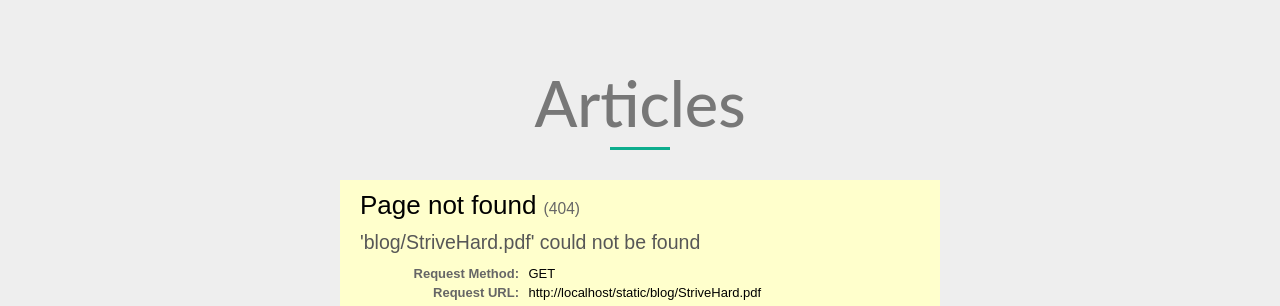
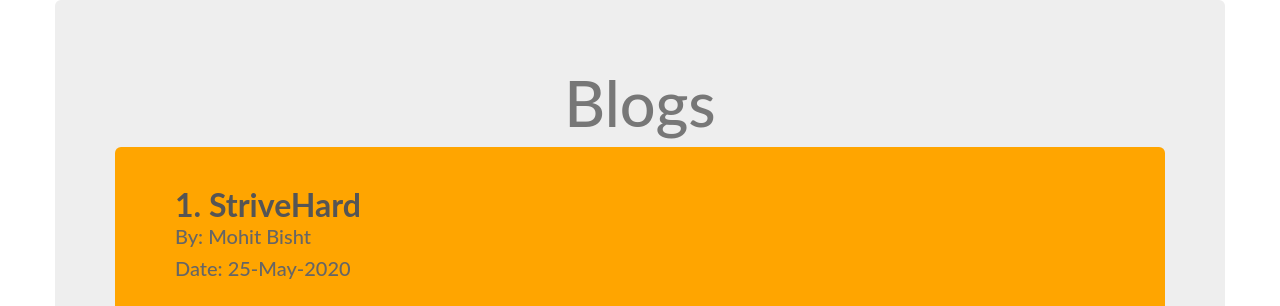
Before and after one commit to MohitBis/SVM, a Django app: page /blog in a window 1280 px wide. Shown: the top 306 px of the page. Run offline with Django 3.2, Linux system fonts and the light colour scheme; some libraries are stand-ins or nearby versions.

Commit message:
Changes: 1. Connect new FB page 2. Blog page changes 3. Future page changes 4. Adding pdf files in image format

```diff
--- a/homepage/templates/blog.html
+++ b/homepage/templates/blog.html
@@ -27,30 +27,29 @@
 <link href='http://fonts.googleapis.com/css?family=Lato:400,700,900,300' rel='stylesheet' type='text/css'>
 <link href='http://fonts.googleapis.com/css?family=Open+Sans:400,700,800,600,300' rel='stylesheet' type='text/css'>
 <script type="text/javascript" src="{% static 'js/modernizr.custom.js' %}"></script>
-
-
-
-
-
-
-<!-- HTML5 shim and Respond.js for IE8 support of HTML5 elements and media queries -->
-<!-- WARNING: Respond.js doesn't work if you view the page via file:// -->
-<!--[if lt IE 9]>
-      <script src="https://oss.maxcdn.com/html5shiv/3.7.2/html5shiv.min.js"></script>
-      <script src="https://oss.maxcdn.com/respond/1.4.2/respond.min.js"></script>
-    <![endif]-->
 </head>
 <body>
 {% block pagecontent %}
-<div class="jumbotron">
-	<div class="text-center">
-		<h1 class="display-4">Articles</h1>
-		<hr class="my-4">
-		<iframe src="{% static 'blog\StriveHard.pdf' %}" style="width:600px; height:700px;" frameborder="0" allowfullscreen></iframe>
-	<div>
-
+<div class="container">
+<div class="row">
+  <div class="jumbotron" style="background-color:##C0C0C0">
+  <div class="text-center">
+  <h1 class="display-4">Blogs</h1>
 </div>
-
+	<div class="col-8">
+      <div class="jumbotron" style="background-color:#FFA500">
+      	<h2 class="display-4">1. StriveHard</h2>
+      	<h4 class="display-4">By: Mohit Bisht</h4>
+      	<h4 class="display-4">Date: 25-May-2020</h4>
+      	</br>
+      	<div class="text-center">
+    		<img class="img-responsive" src="{% static 'blog\StriveHard-page-001.jpg' %}" width="900" height="500">
+    		<img class="img-responsive" src="{% static 'blog\StriveHard-page-002.jpg' %}" width="900" height="500">
+			</div>
+		</div>
+      </div>
+    </div>
+</div>
 
 <script type="text/javascript" src="{% static 'js/modernizr.custom.js' %}"></script>
 <script src="https://ajax.googleapis.com/ajax/libs/jquery/1.11.1/jquery.min.js"></script>
--- a/homepage/templates/future.html
+++ b/homepage/templates/future.html
@@ -1,9 +1,9 @@
 {% extends 'base_join.html' %}
 {% block content  %}
 <div class="jumbotron">
-  <h2 class="display-4">Gokul:</h2>
+  <h2 class="display-4">Gurukula:</h2>
   <p class="lead">“Education is not the amount of information that is put into your brain and runs riots there, undigested all your life. We must have life-building, man-making, character-making, assimilation of ideas. - Swami Vivekananda”
-</br>With this idea We are planning to open Gokul (School) as part of formal education in remote rural parts of country starting with Uttar Pardesh. To Help drop out children, children of working people in Industries, Construction sites which are unable to send their children to school.</p>
+</br>With this idea We are planning to open Gurukula (School) as part of formal education in remote rural parts of country starting with Uttar Pardesh. To Help drop out children, children of working people in Industries, Construction sites which are unable to send their children to school.</p>
 </br>
 </br>
   <h2 class="display-4">Temple Connect:</h2>
--- a/homepage/templates/index.html
+++ b/homepage/templates/index.html
@@ -550,7 +550,7 @@
   <div class="container">
     <div class="social">
       <ul>
-        <li><a href="https://www.facebook.com/shivam.chaubey.750983"><i class="fa fa-facebook"></i></a></li>
+        <li><a href="https://www.facebook.com/Swami-Vivekananda-Mission-Page-108629847515156/"><i class="fa fa-facebook"></i></a></li>
         <li><a href="https://twitter.com/MissionSwami"><i class="fa fa-twitter"></i></a></li>
         <li><a href="https://www.youtube.com/channel/UC2MiscE15JpT7A3e2iZb89w?view_as=subscriber"><i class="fa fa-youtube-square"></i></a></li>
       </ul>
```
